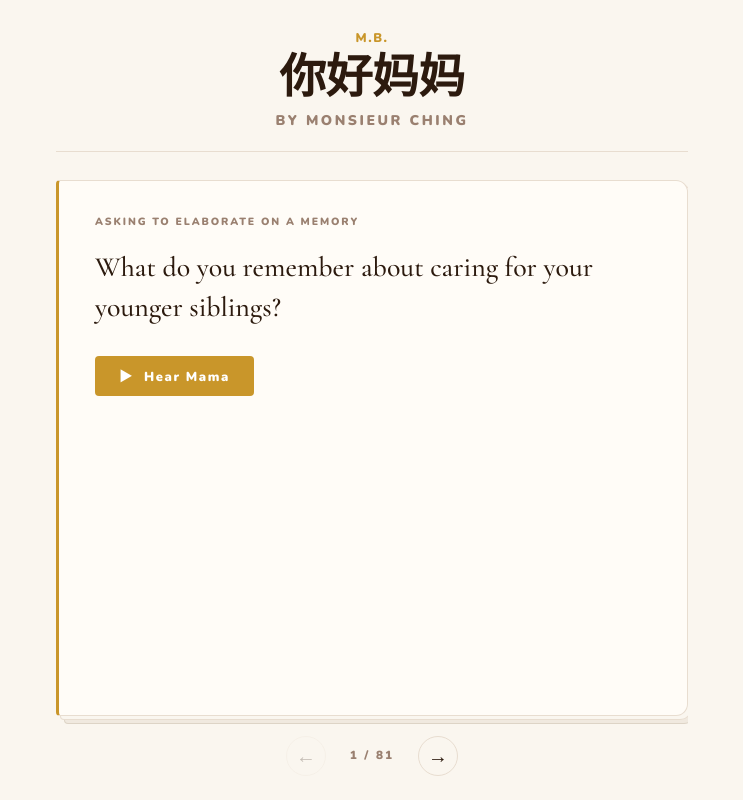
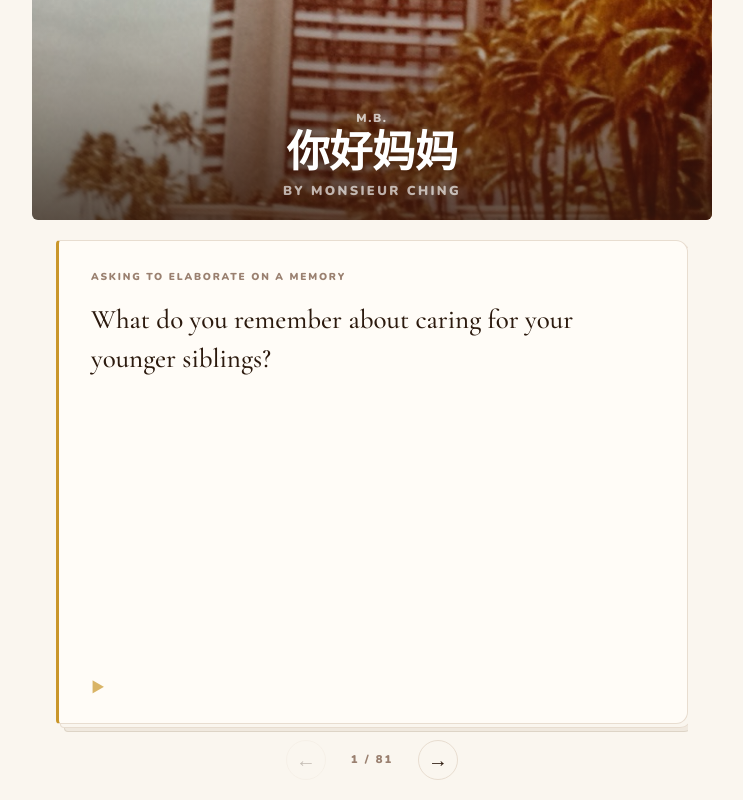
Before and after one commit to monsieurching/ni-hao-mama, a Flask app: page / in a window 1280 px wide. Shown: the whole page, without its empty margins (268-1011 px from the left). Run offline with Flask 3, Linux system fonts and the light colour scheme.

Commit message:
Add rotating photos to header, make card fully clickable
- Five vintage family photos crossfade in the header every 4.5s
- Title/byline overlay the photo with a dark gradient scrim
- Removed "Hear Mama" button — click anywhere on the card to play
- Subtle ▶ hint in card footer, gold border glow on hover

Co-Authored-By: Claude Sonnet 4.6 <noreply@anthropic.com>

```diff
--- a/static/style.css
+++ b/static/style.css
@@ -26,7 +26,7 @@ html, body {
   line-height: 1.7;
 }
 
-/* ── Layout ──────────────────────────────────────────────────────── */
+/* ── App layout ──────────────────────────────────────────────────── */
 #app {
   display: flex;
   flex-direction: column;
@@ -36,51 +36,95 @@ html, body {
   padding: 0 24px;
 }
 
-/* ── Header ──────────────────────────────────────────────────────── */
+/* ── Header / Photo stage ────────────────────────────────────────── */
 header {
-  padding: 32px 0 18px;
+  flex-shrink: 0;
+  position: relative;
+  height: 220px;
+  overflow: hidden;
+  border-radius: 0 0 6px 6px;
+  margin: 0 -24px;          /* bleed to edges */
+}
+
+#photo-stage {
+  position: absolute;
+  inset: 0;
+}
+
+.photo {
+  position: absolute;
+  inset: 0;
+  width: 100%;
+  height: 100%;
+  object-fit: cover;
+  object-position: center 20%;
+  opacity: 0;
+  transition: opacity 1.2s ease;
+}
+
+.photo.active { opacity: 1; }
+
+/* gradient scrim so text is always legible */
+header::after {
+  content: '';
+  position: absolute;
+  inset: 0;
+  background: linear-gradient(
+    to bottom,
+    rgba(44, 26, 14, 0.12) 0%,
+    rgba(44, 26, 14, 0.55) 70%,
+    rgba(44, 26, 14, 0.72) 100%
+  );
+  pointer-events: none;
+}
+
+#header-text {
+  position: absolute;
+  bottom: 0;
+  left: 0;
+  right: 0;
+  padding: 0 24px 18px;
   text-align: center;
-  flex-shrink: 0;
-  border-bottom: 1px solid var(--border);
-  margin-bottom: 0;
+  z-index: 1;
 }
 
 .monogram {
   font-family: var(--font-display);
-  font-size: 0.7rem;
+  font-size: 0.65rem;
   font-weight: 900;
-  letter-spacing: 0.12em;
-  color: var(--gold);
-  margin-bottom: 10px;
+  letter-spacing: 0.14em;
+  color: rgba(255,255,255,0.7);
+  margin-bottom: 6px;
   line-height: 1;
 }
 
 header h1 {
   font-family: var(--font-display);
   font-weight: 900;
-  font-size: 2.6rem;
+  font-size: 2.4rem;
   line-height: 1;
   letter-spacing: -0.01em;
-  color: var(--ink);
+  color: #fff;
+  text-shadow: 0 1px 8px rgba(44,26,14,0.4);
 }
 
 header .byline {
-  margin-top: 8px;
-  font-size: 0.78rem;
+  margin-top: 6px;
+  font-size: 0.72rem;
   letter-spacing: 0.18em;
   text-transform: uppercase;
-  color: var(--muted);
+  color: rgba(255,255,255,0.65);
   font-family: var(--font-display);
   font-weight: 900;
 }
 
-/* ── Deck Area ───────────────────────────────────────────────────── */
+/* ── Deck area ───────────────────────────────────────────────────── */
 #deck-area {
   flex: 1;
   display: flex;
   flex-direction: column;
-  padding: 28px 0 24px;
-  gap: 20px;
+  padding: 20px 0 20px;
+  gap: 16px;
   overflow: hidden;
 }
 
@@ -93,16 +137,17 @@ header .byline {
   border: 1px solid var(--border);
   border-left: 3px solid var(--gold);
   border-radius: 4px 12px 12px 4px;
-  padding: 32px 36px 28px;
+  padding: 28px 32px 24px;
   overflow-y: auto;
   box-shadow:
     4px 4px 0 -1px var(--ivory),
     4px 4px 0  0px var(--border),
     8px 8px 0 -1px #F0E9DF,
     8px 8px 0  0px #DDD4C6;
-  transition: opacity 0.18s ease;
+  transition: opacity 0.18s ease, border-color 0.2s, box-shadow 0.2s;
   scrollbar-width: thin;
   scrollbar-color: var(--border) transparent;
+  outline: none;
 }
 
 #card::-webkit-scrollbar       { width: 3px; }
@@ -111,58 +156,64 @@ header .byline {
 
 #card.fading { opacity: 0; }
 
+#card.playable {
+  cursor: pointer;
+}
+
+#card.playable:hover {
+  border-color: var(--gold);
+  box-shadow:
+    4px 4px 0 -1px var(--ivory),
+    4px 4px 0  0px var(--gold),
+    8px 8px 0 -1px #F0E9DF,
+    8px 8px 0  0px #DDD4C6;
+}
+
 /* ── Card label ──────────────────────────────────────────────────── */
 #card-label {
   font-family: var(--font-display);
-  font-size: 0.58rem;
+  font-size: 0.56rem;
   font-weight: 900;
   letter-spacing: 0.18em;
   text-transform: uppercase;
   color: var(--muted);
-  margin-bottom: 16px;
+  margin-bottom: 14px;
   min-height: 1em;
 }
 
 /* ── Card question ───────────────────────────────────────────────── */
 #card-question {
   font-family: var(--font-body);
-  font-size: 1.55rem;
+  font-size: 1.5rem;
   font-weight: 500;
   line-height: 1.45;
   color: var(--ink);
   flex-shrink: 0;
 }
 
-/* ── Play button ─────────────────────────────────────────────────── */
-#play-btn {
-  margin-top: 28px;
-  align-self: flex-start;
-  background: var(--gold);
-  color: #fff;
-  border: none;
-  border-radius: 4px;
-  padding: 10px 24px;
+/* ── Play hint ───────────────────────────────────────────────────── */
+#card-hint {
+  margin-top: auto;
+  padding-top: 20px;
+  font-size: 0.72rem;
+  color: var(--gold);
+  letter-spacing: 0.08em;
   font-family: var(--font-display);
-  font-size: 0.72rem;
   font-weight: 900;
-  letter-spacing: 0.12em;
-  cursor: pointer;
-  transition: background 0.15s, transform 0.1s;
+  opacity: 0.7;
+  transition: opacity 0.2s;
   flex-shrink: 0;
 }
 
-#play-btn:hover {
-  background: #B8821A;
-  transform: scale(1.03);
-}
+#card.playable:hover #card-hint { opacity: 1; }
 
 /* ── Answer section ──────────────────────────────────────────────── */
 #card-answer {
-  margin-top: 28px;
+  margin-top: 20px;
   display: flex;
   flex-direction: column;
-  gap: 14px;
-  animation: fadeUp 0.3s ease;
+  gap: 12px;
+  animation: fadeUp 0.35s ease;
 }
 
 #card-answer.hidden { display: none; }
@@ -175,8 +226,7 @@ header .byline {
 .answer-rule {
   display: flex;
   align-items: center;
-  gap: 12px;
-  color: var(--muted);
+  gap: 10px;
 }
 
 .answer-rule::before,
@@ -189,7 +239,7 @@ header .byline {
 
 .answer-rule span {
   font-family: var(--font-display);
-  font-size: 0.55rem;
+  font-size: 0.54rem;
   font-weight: 900;
   letter-spacing: 0.18em;
   text-transform: uppercase;
@@ -199,7 +249,7 @@ header .byline {
 
 #answer-meta {
   font-family: var(--font-display);
-  font-size: 0.58rem;
+  font-size: 0.56rem;
   font-weight: 900;
   letter-spacing: 0.12em;
   text-transform: uppercase;
@@ -222,7 +272,7 @@ header .byline {
   border-radius: 4px;
   padding: 5px 16px;
   font-family: var(--font-display);
-  font-size: 0.62rem;
+  font-size: 0.6rem;
   font-weight: 900;
   letter-spacing: 0.1em;
   color: var(--muted);
@@ -246,7 +296,7 @@ header .byline {
 
 #counter-text {
   font-family: var(--font-display);
-  font-size: 0.65rem;
+  font-size: 0.62rem;
   font-weight: 900;
   letter-spacing: 0.18em;
   color: var(--muted);
@@ -285,7 +335,8 @@ header .byline {
 
 /* ── Responsive ──────────────────────────────────────────────────── */
 @media (max-width: 540px) {
-  header h1     { font-size: 2rem; }
-  #card         { padding: 24px 22px 20px; }
-  #card-question { font-size: 1.3rem; }
+  header       { height: 180px; }
+  header h1    { font-size: 1.9rem; }
+  #card        { padding: 22px 20px 18px; }
+  #card-question { font-size: 1.25rem; }
 }
--- a/templates/index.html
+++ b/templates/index.html
@@ -8,22 +8,32 @@
 </head>
 <body>
   <div id="app">
+
     <header>
-      <div class="monogram">M.B.</div>
-      <h1>你好妈妈</h1>
-      <p class="byline">By Monsieur Ching</p>
+      <div id="photo-stage">
+        <img class="photo active" src="/static/photos/photo1.jpg" alt="">
+        <img class="photo"        src="/static/photos/photo2.jpg" alt="">
+        <img class="photo"        src="/static/photos/photo3.jpg" alt="">
+        <img class="photo"        src="/static/photos/photo4.jpg" alt="">
+        <img class="photo"        src="/static/photos/photo5.jpg" alt="">
+      </div>
+      <div id="header-text">
+        <div class="monogram">M.B.</div>
+        <h1>你好妈妈</h1>
+        <p class="byline">By Monsieur Ching</p>
+      </div>
     </header>
 
     <div id="deck-area">
-      <div id="card">
+      <div id="card" class="playable" role="button" tabindex="0" aria-label="Tap to hear Mama's answer">
         <div id="card-label"></div>
         <div id="card-question"></div>
-        <button id="play-btn">▶ &nbsp;Hear Mama</button>
+        <div id="card-hint">&#9654;</div>
         <div id="card-answer" class="hidden">
           <div class="answer-rule"><span>Mama's answer</span></div>
           <div id="answer-meta"></div>
           <div id="answer-text"></div>
-          <button id="replay-btn">▶ &nbsp;Play again</button>
+          <button id="replay-btn">&#9654; &nbsp;Play again</button>
         </div>
       </div>
 
@@ -33,28 +43,31 @@
         <button id="next-btn" title="Next (→)">&#8594;</button>
       </div>
     </div>
+
   </div>
 
   <audio id="mama-audio" preload="none"></audio>
 
   <script>
-    const cardEl      = document.getElementById("card");
-    const labelEl     = document.getElementById("card-label");
-    const questionEl  = document.getElementById("card-question");
-    const playBtn     = document.getElementById("play-btn");
-    const answerEl    = document.getElementById("card-answer");
-    const answerMeta  = document.getElementById("answer-meta");
-    const answerText  = document.getElementById("answer-text");
-    const replayBtn   = document.getElementById("replay-btn");
-    const counterEl   = document.getElementById("counter-text");
-    const prevBtn     = document.getElementById("prev-btn");
-    const nextBtn     = document.getElementById("next-btn");
-    const audioEl     = document.getElementById("mama-audio");
+    // ── Elements ─────────────────────────────────────────────────────
+    const cardEl     = document.getElementById("card");
+    const labelEl    = document.getElementById("card-label");
+    const questionEl = document.getElementById("card-question");
+    const hintEl     = document.getElementById("card-hint");
+    const answerEl   = document.getElementById("card-answer");
+    const answerMeta = document.getElementById("answer-meta");
+    const answerText = document.getElementById("answer-text");
+    const replayBtn  = document.getElementById("replay-btn");
+    const counterEl  = document.getElementById("counter-text");
+    const prevBtn    = document.getElementById("prev-btn");
+    const nextBtn    = document.getElementById("next-btn");
+    const audioEl    = document.getElementById("mama-audio");
 
-    let cards       = [];
-    let currentIdx  = 0;
+    let cards      = [];
+    let currentIdx = 0;
     let audioPrimed = false;
 
+    // ── Audio ─────────────────────────────────────────────────────────
     function primeAudio() {
       if (audioPrimed) return;
       audioPrimed = true;
@@ -71,18 +84,17 @@
       audioEl.play().catch(() => {});
     }
 
+    // ── Card rendering ────────────────────────────────────────────────
     function renderCard() {
       const c = cards[currentIdx];
-
       labelEl.textContent    = c.label || "";
       questionEl.textContent = c.question;
       counterEl.textContent  = `${currentIdx + 1} / ${cards.length}`;
-
       answerEl.classList.add("hidden");
-      playBtn.style.display = "";
       answerText.textContent = "";
       answerMeta.textContent = "";
-
+      hintEl.style.display   = "";
+      cardEl.classList.add("playable");
       prevBtn.disabled = currentIdx === 0;
       nextBtn.disabled = currentIdx === cards.length - 1;
     }
@@ -107,41 +119,52 @@
       answerMeta.textContent = `${c.start_fmt} · ${fmt}`;
       answerText.textContent = c.answer_text || "";
       answerEl.classList.remove("hidden");
-      playBtn.style.display = "none";
+      hintEl.style.display = "none";
+      cardEl.classList.remove("playable");
     }
 
-    playBtn.addEventListener("click", () => {
+    // ── Card click ────────────────────────────────────────────────────
+    cardEl.addEventListener("click", () => {
+      if (!cardEl.classList.contains("playable")) return;
       primeAudio();
       const c = cards[currentIdx];
       playClip(c.custom_segments || c.segments);
       revealAnswer();
     });
 
-    replayBtn.addEventListener("click", () => {
-      primeAudio();
-      const c = cards[currentIdx];
-      playClip(c.custom_segments || c.segments);
-    });
-
-    prevBtn.addEventListener("click", () => {
-      if (currentIdx > 0) showCard(currentIdx - 1);
-    });
-
-    nextBtn.addEventListener("click", () => {
-      if (currentIdx < cards.length - 1) showCard(currentIdx + 1);
-    });
-
-    document.addEventListener("keydown", e => {
-      if (e.key === "ArrowLeft")  prevBtn.click();
-      else if (e.key === "ArrowRight") nextBtn.click();
-      else if ((e.key === " " || e.key === "Enter") && !answerEl.classList.contains("hidden") === false) {
-        // already revealed — do nothing
-      } else if (e.key === " " && answerEl.classList.contains("hidden")) {
+    cardEl.addEventListener("keydown", e => {
+      if (e.key === "Enter" || e.key === " ") {
         e.preventDefault();
-        playBtn.click();
+        cardEl.click();
       }
     });
 
+    replayBtn.addEventListener("click", e => {
+      e.stopPropagation();
+      primeAudio();
+      playClip(cards[currentIdx].custom_segments || cards[currentIdx].segments);
+    });
+
+    // ── Navigation ────────────────────────────────────────────────────
+    prevBtn.addEventListener("click", () => { if (currentIdx > 0) showCard(currentIdx - 1); });
+    nextBtn.addEventListener("click", () => { if (currentIdx < cards.length - 1) showCard(currentIdx + 1); });
+
+    document.addEventListener("keydown", e => {
+      if (e.target === cardEl) return;
+      if (e.key === "ArrowLeft")  prevBtn.click();
+      if (e.key === "ArrowRight") nextBtn.click();
+    });
+
+    // ── Photo rotation ────────────────────────────────────────────────
+    const photos  = Array.from(document.querySelectorAll(".photo"));
+    let photoIdx  = 0;
+    setInterval(() => {
+      photos[photoIdx].classList.remove("active");
+      photoIdx = (photoIdx + 1) % photos.length;
+      photos[photoIdx].classList.add("active");
+    }, 4500);
+
+    // ── Load ──────────────────────────────────────────────────────────
     fetch("/questions")
       .then(r => r.json())
       .then(qs => {
```
Also changed, not shown: static/photos/photo1.jpg (added), static/photos/photo2.jpg (added), static/photos/photo3.jpg (added), static/photos/photo4.jpg (added), static/photos/photo5.jpg (added).
